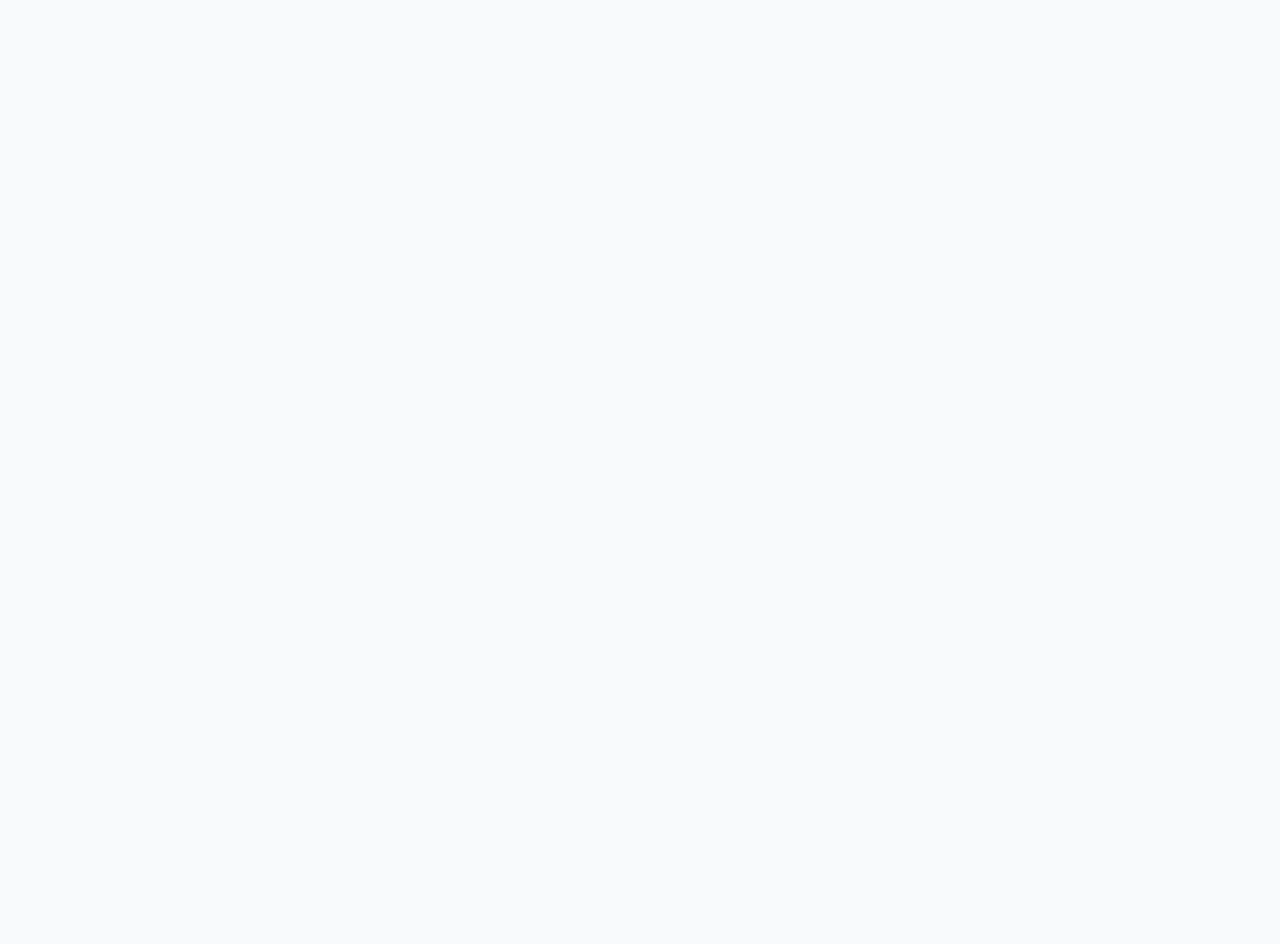
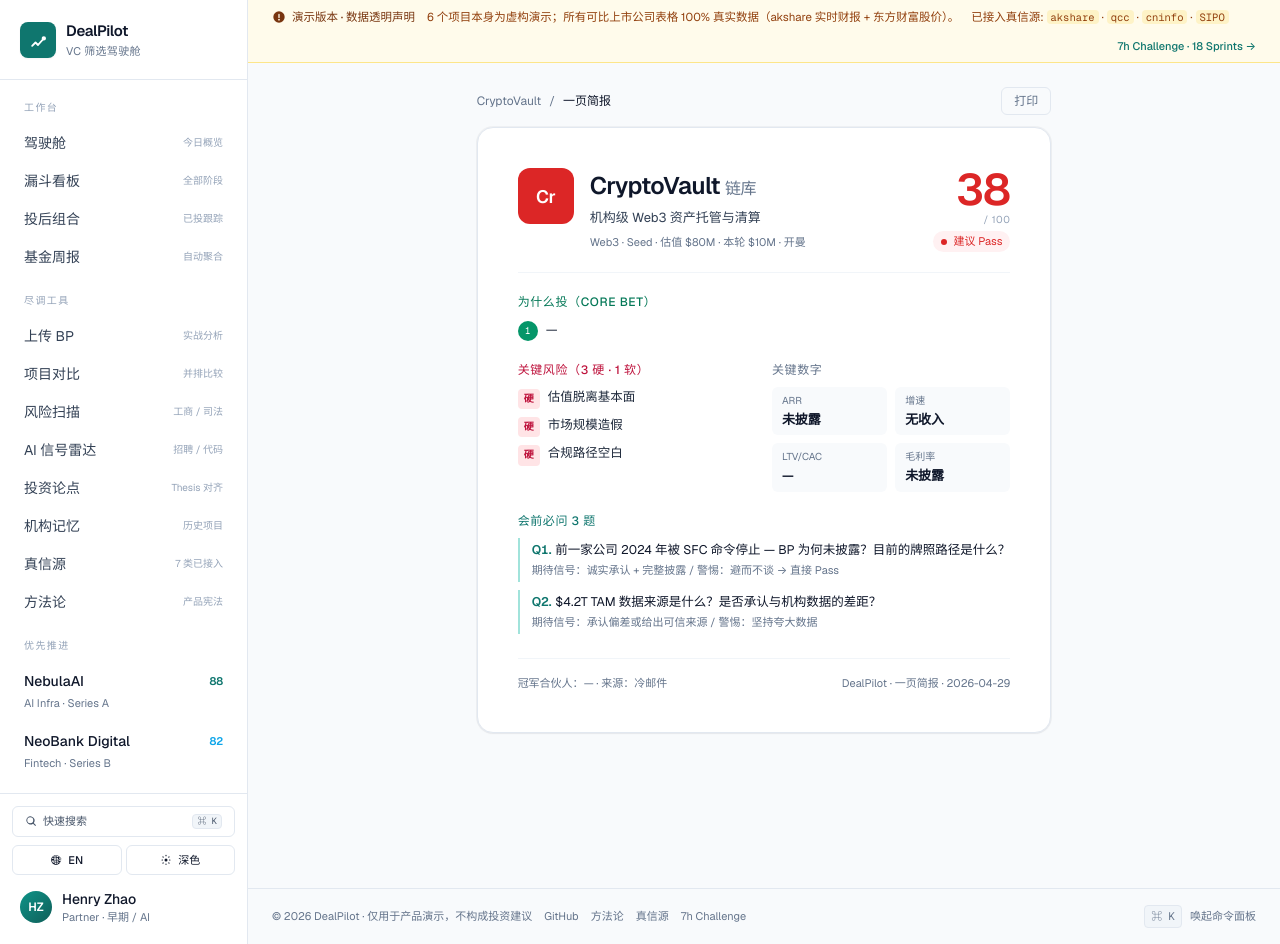
Before and after one commit to sherconan/dealpilot-claude, a React (Vite) app: page /deal/crypto-vault/brief in a window 1280 px wide. Before the commit this address had no page. Before the commit the page ends 800 px from the top, so only its background shows below. Built offline with nearby package versions, Linux system fonts and the light colour scheme.

Commit message:
feat(s24): /deal/:id/brief one-page IC pre-meeting brief (5-min read, print-ready)

```diff
--- a/src/App.tsx
+++ b/src/App.tsx
@@ -15,6 +15,7 @@
 import Compare from './pages/Compare'
 import Briefings from './pages/Briefings'
 import Changelog from './pages/Changelog'
+import DealBrief from './pages/DealBrief'
 
 export default function App() {
   return (
@@ -35,6 +36,7 @@
         <Route path="/changelog" element={<Changelog />} />
         <Route path="/deal/:id" element={<DealDetail />} />
         <Route path="/deal/:id/memo" element={<ICMemo />} />
+        <Route path="/deal/:id/brief" element={<DealBrief />} />
       </Route>
     </Routes>
   )
--- /dev/null
+++ b/src/pages/DealBrief.tsx
@@ -0,0 +1,136 @@
+import { Link, useParams } from 'react-router-dom'
+import { getDealById } from '../data/deals'
+import { getDealExtra } from '../data/extra'
+import { recommendationMeta } from '../lib/scoring'
+
+export default function DealBrief() {
+  const { id } = useParams()
+  const deal = getDealById(id || '')
+  const extra = getDealExtra(id || '')
+  if (!deal) return <div className="p-10 text-center text-ink-500">项目未找到</div>
+
+  const recMeta = recommendationMeta[deal.recommendation]
+  const hardCount = deal.redFlags.filter(f => f.severity === 'hard').length
+  const softCount = deal.redFlags.filter(f => f.severity === 'soft').length
+  const topQuestions = (extra?.interviewQuestions || []).slice(0, 3)
+  const topComp = extra?.publicComps[0]
+
+  return (
+    <div className="px-8 py-6 max-w-[900px] mx-auto">
+      <div className="flex items-center gap-2 text-[12px] text-ink-500 mb-3 no-print">
+        <Link to={`/deal/${deal.id}`} className="hover:text-brand-700">{deal.name}</Link>
+        <span>/</span>
+        <span className="text-ink-900">一页简报</span>
+        <button onClick={() => window.print()} className="ml-auto px-3 py-1 text-[12px] rounded-md border border-ink-200 hover:bg-ink-50">打印</button>
+      </div>
+
+      <article className="bg-white border border-ink-200 rounded-2xl shadow-card p-10">
+        {/* Hero */}
+        <header className="flex items-start justify-between gap-4 pb-5 border-b border-ink-100">
+          <div className="flex items-start gap-4">
+            <div className="w-14 h-14 rounded-xl flex items-center justify-center text-white font-semibold text-[18px] tracking-tight" style={{ background: deal.accentColor }}>
+              {deal.name.slice(0, 2)}
+            </div>
+            <div>
+              <h1 className="text-[24px] font-semibold tracking-tight">{deal.name} <span className="text-ink-500 text-[16px] font-normal">{deal.cnName}</span></h1>
+              <p className="text-[13px] text-ink-700 mt-1">{deal.tagline}</p>
+              <div className="text-[11px] text-ink-500 mt-1.5">{deal.sector} · {deal.round} · 估值 {deal.valuation} · 本轮 {deal.askAmount} · {deal.location}</div>
+            </div>
+          </div>
+          <div className="text-right shrink-0">
+            <div className="num text-[44px] font-semibold tracking-tight leading-none" style={{ color: deal.accentColor }}>{deal.score}</div>
+            <div className="text-[10px] text-ink-400 tracking-wider uppercase">/ 100</div>
+            <div className={`mt-1 inline-flex items-center gap-1.5 text-[11px] px-2 py-0.5 rounded-full ${recMeta.bg}`} style={{ color: recMeta.color }}>
+              <span className="w-1.5 h-1.5 rounded-full" style={{ background: recMeta.color }} />
+              {recMeta.label}
+            </div>
+          </div>
+        </header>
+
+        {/* Why we like */}
+        <section className="mt-5">
+          <h2 className="text-[12px] tracking-wider uppercase text-emerald-700 font-medium mb-2">为什么投（Core Bet）</h2>
+          <ol className="space-y-1.5">
+            {deal.wins.slice(0, 3).map((w, i) => (
+              <li key={i} className="text-[13px] text-ink-800 leading-relaxed flex items-start gap-2">
+                <span className="num w-5 h-5 rounded-full bg-emerald-600 text-white text-[10px] flex items-center justify-center shrink-0 mt-0.5">{i + 1}</span>
+                <span>{w}</span>
+              </li>
+            ))}
+          </ol>
+        </section>
+
+        {/* Risks */}
+        <section className="mt-5 grid grid-cols-1 md:grid-cols-2 gap-4">
+          <div>
+            <h2 className="text-[12px] tracking-wider uppercase text-rose-700 font-medium mb-2">关键风险（{hardCount} 硬 · {softCount} 软）</h2>
+            {deal.redFlags.length === 0 ? (
+              <div className="text-[12.5px] text-ink-700 bg-emerald-50 border border-emerald-200 rounded-md px-3 py-2">未发现 Red Flag</div>
+            ) : (
+              <ul className="space-y-1.5">
+                {deal.redFlags.slice(0, 3).map((f, i) => (
+                  <li key={i} className="text-[12.5px] leading-relaxed flex items-start gap-2">
+                    <span className={`text-[10px] font-semibold px-1.5 py-0.5 rounded shrink-0 mt-0.5 ${f.severity === 'hard' ? 'bg-rose-100 text-rose-700' : 'bg-amber-100 text-amber-700'}`}>{f.severity === 'hard' ? '硬' : '软'}</span>
+                    <span className="text-ink-800">{f.label}</span>
+                  </li>
+                ))}
+              </ul>
+            )}
+          </div>
+          <div>
+            <h2 className="text-[12px] tracking-wider uppercase text-ink-500 font-medium mb-2">关键数字</h2>
+            <div className="grid grid-cols-2 gap-2">
+              <Stat label="ARR" value={deal.arr || '—'} />
+              <Stat label="增速" value={deal.growthRate || '—'} />
+              <Stat label="LTV/CAC" value={deal.ltvCac ? `${deal.ltvCac}x` : '—'} />
+              <Stat label="毛利率" value={deal.grossMargin || '—'} />
+            </div>
+          </div>
+        </section>
+
+        {/* Top 3 questions */}
+        {topQuestions.length > 0 && (
+          <section className="mt-5">
+            <h2 className="text-[12px] tracking-wider uppercase text-brand-700 font-medium mb-2">会前必问 3 题</h2>
+            <ol className="space-y-2">
+              {topQuestions.map((q, i) => (
+                <li key={i} className="text-[12.5px] leading-relaxed border-l-2 border-brand-500/40 pl-3 py-0.5">
+                  <span className="num text-brand-700 font-semibold mr-1">Q{i + 1}.</span>
+                  <span className="text-ink-900">{q.question}</span>
+                  <div className="text-[11px] text-ink-500 mt-0.5">期待信号：{q.expect}</div>
+                </li>
+              ))}
+            </ol>
+          </section>
+        )}
+
+        {/* Comp anchor */}
+        {topComp && (
+          <section className="mt-5 bg-ink-50 rounded-lg p-3">
+            <div className="text-[10px] tracking-wider uppercase text-ink-500 font-medium mb-1">估值锚定 · 真实可比</div>
+            <div className="text-[12.5px] text-ink-800 leading-relaxed">
+              <b>{topComp.name}</b>（{topComp.ticker}）· 营收 <span className="num font-medium">{topComp.revenue}</span> · 净利率 <span className="num font-medium">{topComp.netMargin}</span>
+              <span className="text-[11px] text-ink-500 ml-2">数据：akshare 实时 · 2026-04</span>
+            </div>
+            {extra?.compsTakeaway && <div className="text-[12px] text-ink-700 mt-1.5 leading-relaxed">{extra.compsTakeaway}</div>}
+          </section>
+        )}
+
+        {/* Footer */}
+        <footer className="mt-6 pt-4 border-t border-ink-100 flex items-center justify-between text-[11px] text-ink-500">
+          <span>冠军合伙人：{deal.champion} · 来源：{deal.source}</span>
+          <span>DealPilot · 一页简报 · {new Date().toISOString().slice(0, 10)}</span>
+        </footer>
+      </article>
+    </div>
+  )
+}
+
+function Stat({ label, value }: { label: string; value: string }) {
+  return (
+    <div className="bg-ink-50 rounded-md px-2.5 py-1.5">
+      <div className="text-[10px] text-ink-500">{label}</div>
+      <div className="text-[13px] font-semibold num mt-0.5">{value}</div>
+    </div>
+  )
+}
--- a/src/pages/DealDetail.tsx
+++ b/src/pages/DealDetail.tsx
@@ -86,6 +86,7 @@
         <div className="flex items-center gap-2">
           <button className="px-3.5 py-2 text-[13px] rounded-lg border border-ink-200 bg-white hover:bg-ink-50">安排会议</button>
           <button className="px-3.5 py-2 text-[13px] rounded-lg border border-ink-200 bg-white hover:bg-ink-50">进入尽调</button>
+          <Link to={`/deal/${deal.id}/brief`} className="px-3.5 py-2 text-[13px] rounded-lg border border-ink-200 bg-white hover:bg-ink-50">一页简报</Link>
           <Link to={`/deal/${deal.id}/memo`} className="px-3.5 py-2 text-[13px] rounded-lg bg-brand-700 text-white hover:bg-brand-800">生成 IC Memo</Link>
         </div>
       </header>
```
